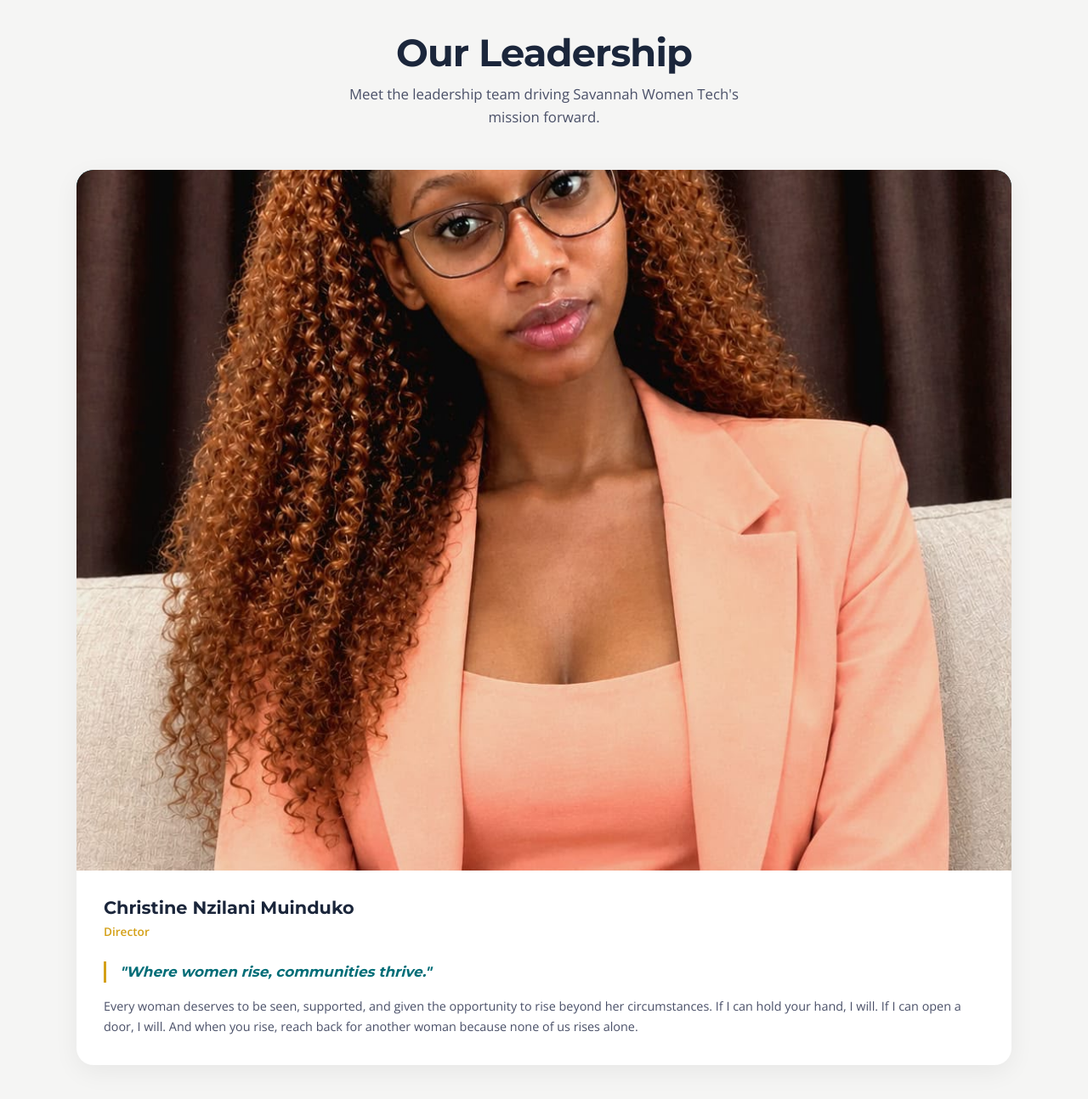
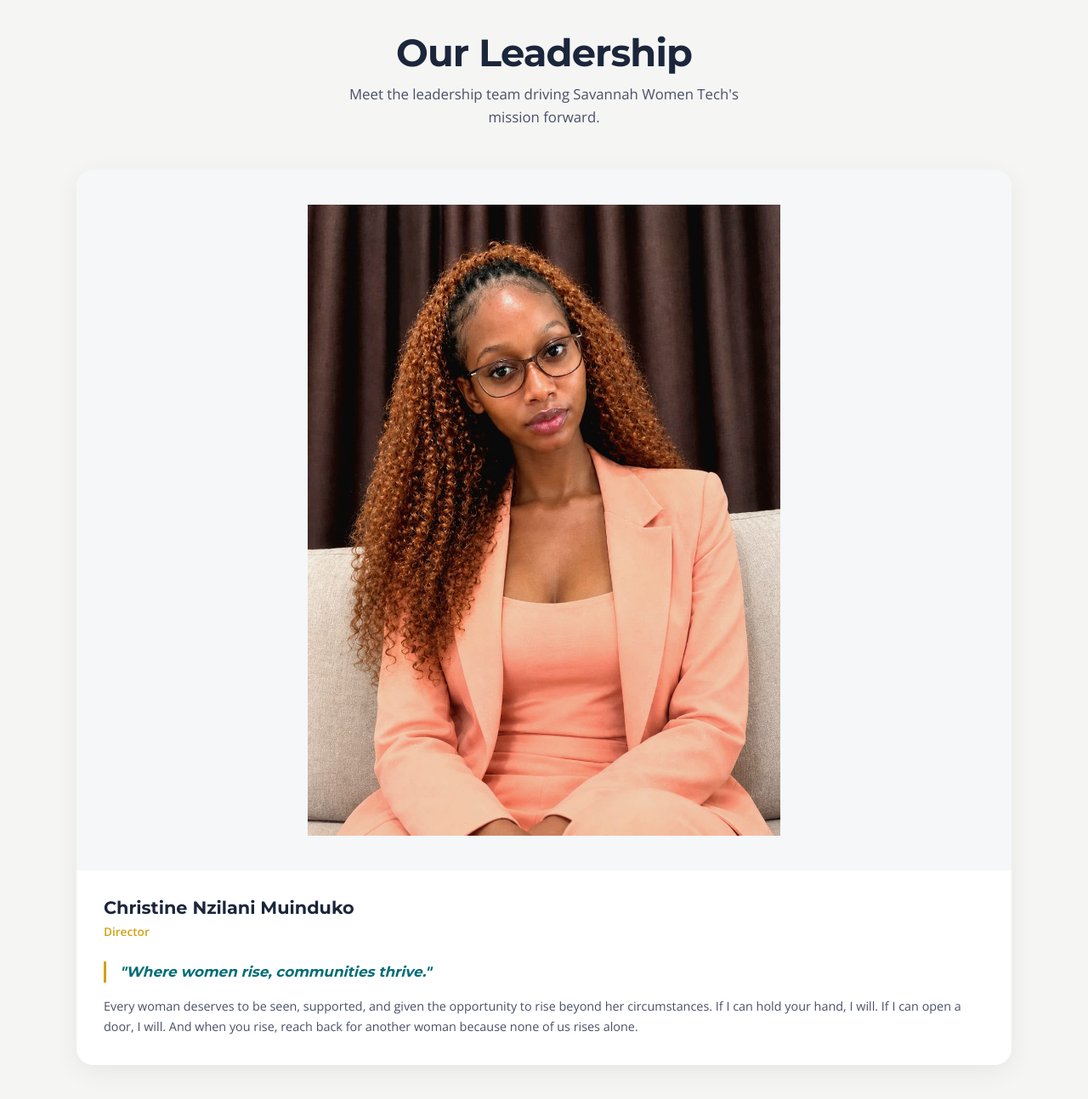
Before and after one commit to preciouskorir/savannah-women-tech, a Django app: template website/templates/website/about.html in a window 1280 px wide. Shown: the part 3942-5236 px from the top of the page at 85% size. Run offline with Django 3.2, Linux system fonts and the light colour scheme; the template is opened without the code that fills it, so the values that code supplies are empty.

Commit message:
Adjust Christine director image size

```diff
--- a/website/static/website/css/main.css
+++ b/website/static/website/css/main.css
@@ -2940,3 +2940,19 @@ ul {
         font-size: 0.85rem;
     }
 }
+/* ============================================
+   CHRISTINE DIRECTOR IMAGE
+   ============================================ */
+
+.christine-image-wrapper {
+    display: flex;
+    align-items: center;
+    justify-content: center;
+    background: #f5f7f8;
+}
+
+.christine-image-wrapper img {
+    width: 75%;
+    height: 90%;
+    object-fit: contain;
+}
--- a/website/templates/website/about.html
+++ b/website/templates/website/about.html
@@ -147,7 +147,7 @@
             <!-- Christine Nzilani Muinduko -->
             <div class="leader-card">
 
-                <div class="leader-image-wrapper">
+                <div class="leader-image-wrapper christine-image-wrapper">
                     <img src="{% static 'website/images/ChristineNzilaniMuinduko.jpeg' %}"
                          alt="Christine Nzilani Muinduko, Director">
                 </div>
```
